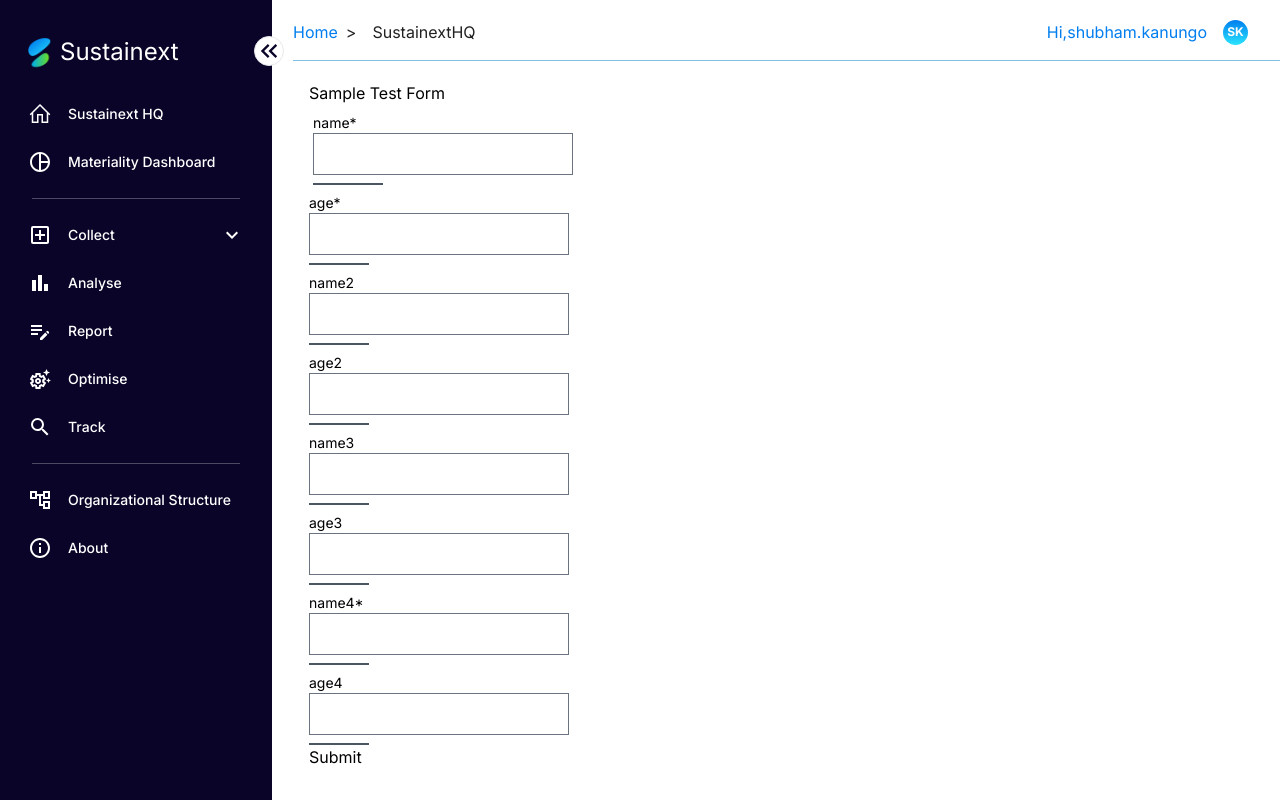
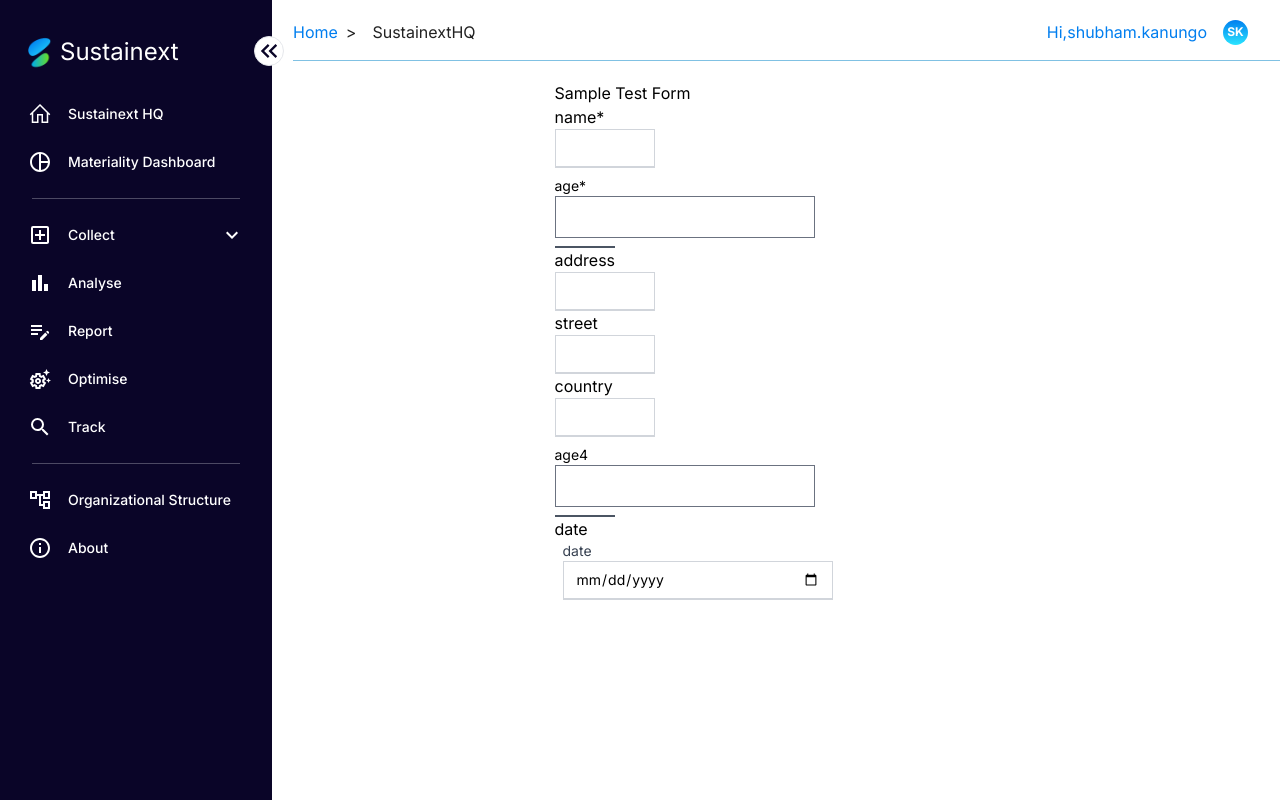
Before and after one commit to Sustainext/tgt-frontend, a Next.js app: page /dashboard/trial-1 in a window 1280 px wide. Built offline with nearby package versions, Linux system fonts and the light colour scheme.

Commit message:
sample-page with JsonForms
JSON Forms sample Page

```diff
--- a/src/app/dashboard/trial-1/page.jsx
+++ b/src/app/dashboard/trial-1/page.jsx
@@ -6,60 +6,104 @@ import validator from '@rjsf/validator-ajv8';
 import { render } from 'react-dom';
 
 const FormPage = () => {
+
+  const MyCustomWidget = (props) => {
+    return (
+      <input
+        className="block w-[100px] py-2 text-sm leading-6  focus:outline-none focus:shadow-outline-blue focus:border-blue-300 sm:text-sm sm:leading-5 border-b-2 border-gray-300"
+        placeholder={props.placeholder}
+        type="text"
+        width={props.width}
+        />
+    );
+  };
+
+  const dateWidget = (props) =>{
+    return(
+      <div className="w-full max-w-xs mx-2 mb-3">
+                    <label className="text-sm  leading-5 text-gray-700 flex">
+                        {props.label}
+                        <div className="ml-2">
+                            {/* <NewTooltip tooltiptext="Indicate the purpose it's being used for.E.g. Manufacturing, packaging, combustion " /> */}
+                        </div>
+                    </label>
+
+                    <input
+                        className="block w-[270px] py-2 text-sm leading-6  focus:outline-none focus:shadow-outline-blue focus:border-blue-300 sm:text-sm sm:leading-5 border-b-2 border-gray-300"
+                        placeholder="Enter Date"
+                        type="date"
+                    />
+                </div>
+    )
+  }
+
+  const widgets = {
+    myCustomWidget: MyCustomWidget,
+    dateWidget: dateWidget
+  };
+
   const schema = {
     title: 'Sample Test Form',
     type: 'object', // Set type to 'object' for form fields
     properties: {
       name: { type: 'string' },
       age: { type: 'number' },
-      name2: { type: 'string' },
-      age2: { type: 'number' },
-      name3: { type: 'string' },
-      age3: { type: 'number' },
-      name4: { type: 'string' },
+      address: { type: 'string' },
+      street: { type: 'string' },
+      country: { type: 'string' },
       age4: { type: 'number' },
+      date: {type: 'string'}
     },
     required: ['name', 'age', 'name4'],
   };
 
   const uiSchema = {
     name: {
-      classNames: 'ml-1 block w-[70px] py-2 text-xs leading-6  focus:outline-none focus:shadow-outline-blue focus:border-blue-300 sm:text-sm sm:leading-5 border-b-2 border-gray-600',
+      'ui:widget': 'myCustomWidget',
       placeholder: 'Name'
     },
     age: {
       classNames: 'block w-[60px] py-2 text-sm leading-6  focus:outline-none focus:shadow-outline-blue focus:border-blue-300 sm:text-sm sm:leading-5 border-b-2 border-gray-600',
     },
-    name3: {
-      classNames: 'block w-[60px] py-2 text-sm leading-6  focus:outline-none focus:shadow-outline-blue focus:border-blue-300 sm:text-sm sm:leading-5 border-b-2 border-gray-600',
+    address: {
+      'ui:widget': 'myCustomWidget',
+      placeholder: 'Name',
+      width: '170px'
+    },
+    age3: {
+      classNames: 'block w-[80px] py-2 text-sm leading-6  focus:outline-none focus:shadow-outline-blue focus:border-blue-300 sm:text-sm sm:leading-5 border-b-2 border-gray-600',
+    },
+    street: {
+      'ui:widget': 'myCustomWidget',
       placeholder: 'Name'
     },
-    age3: {
-      classNames: 'block w-[60px] py-2 text-sm leading-6  focus:outline-none focus:shadow-outline-blue focus:border-blue-300 sm:text-sm sm:leading-5 border-b-2 border-gray-600',
-    },
-    name2: {
-      classNames: 'block w-[60px] py-2 text-sm leading-6  focus:outline-none focus:shadow-outline-blue focus:border-blue-300 sm:text-sm sm:leading-5 border-b-2 border-gray-600',
-      placeholder: 'Name'
-    },
-    age2: {
-      classNames: 'block w-[60px] py-2 text-sm leading-6  focus:outline-none focus:shadow-outline-blue focus:border-blue-300 sm:text-sm sm:leading-5 border-b-2 border-gray-600',
-    },
-    name4: {
-      classNames: 'block w-[60px] py-2 text-sm leading-6  focus:outline-none focus:shadow-outline-blue focus:border-blue-300 sm:text-sm sm:leading-5 border-b-2 border-gray-600',
-      placeholder: 'Name'
+    country: {
+      'ui:widget': 'myCustomWidget',
     },
     age4: {
       classNames: 'block w-[60px] py-2 text-sm leading-6  focus:outline-none focus:shadow-outline-blue focus:border-blue-300 sm:text-sm sm:leading-5 border-b-2 border-gray-600',
     },
+    date:{
+      'ui:widget': 'dateWidget'
+    },
+    "ui:submitButtonOptions": {
+      "props": {
+        "disabled": false,
+        "className": "btn btn-info"
+      },
+      "norender": true,
+      "submitText": "Input"
+    }
   };
 
   return(
-    <div className="flex mx-4 mb-5  mt-5">
-      <div className="w-full max-w-xs mx-2 mb-3">
+    <div className="flex justify-center items-center mx-4 mb-5 mt-5">
+    <div className="flex-grow max-w-md mx-2">
         <Form
           schema={schema}
           uiSchema={uiSchema}
           validator={validator}
+          widgets={widgets}
         />
       </div>
     </div>  )
```
